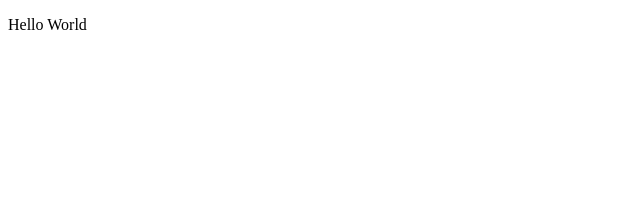
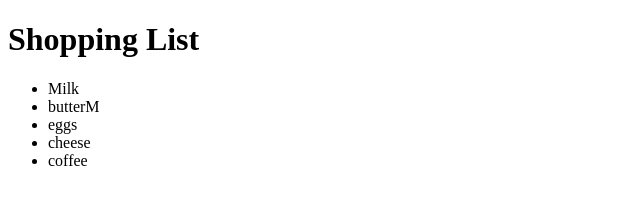
Before and after one commit to KaitlinDanson/firstcssjs, a plain HTML site: page index.html in a window 1280 px wide. Shown: the whole page, without its empty margins (0-640 px from the left). Drawn offline with Linux system fonts and the light colour scheme.

Commit message:
added shopping list

```diff
--- a/index.html
+++ b/index.html
@@ -5,6 +5,12 @@
     <title></title>
   </head>
   <body>
-    <p>Hello World</p>
+    <h1>Shopping List</h1>
+<ul><li>Milk</li>
+  <li>butterM</li>
+  <li>eggs</li>
+  <li>cheese</li>
+  <li>coffee</li>
+</ul>
   </body>
 </html>
```
